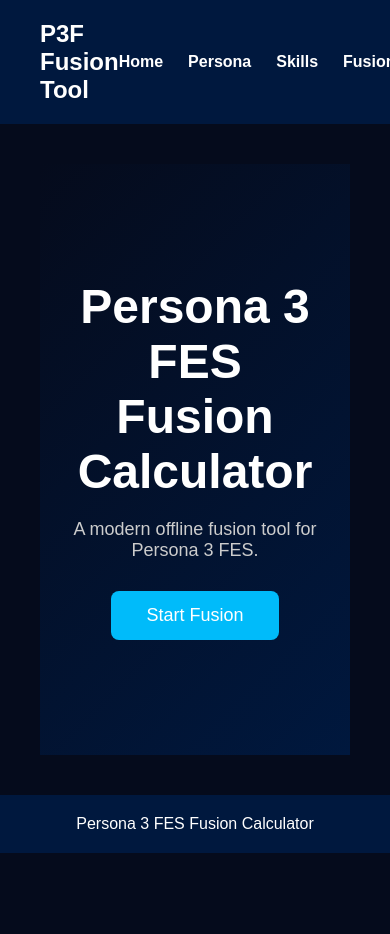
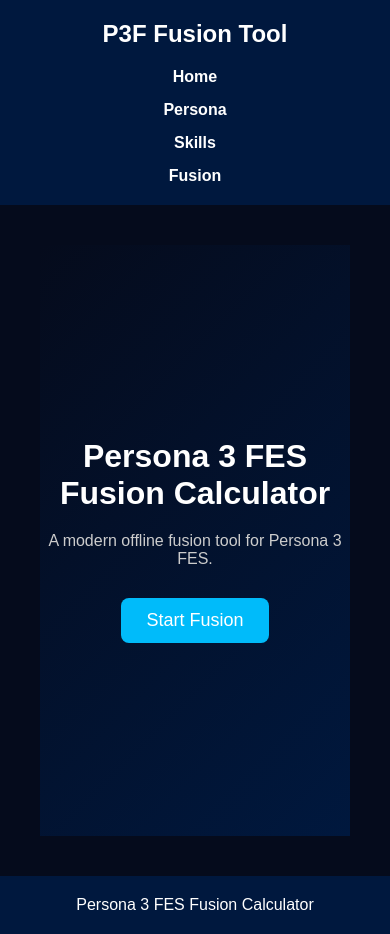
Before and after one commit to Vindorasta/persona3-fes-fusion-calculator, a website built with Vite: page index.html in a window 390 px wide. Before the commit the page ends 853 px from the top, so only its background shows below. Built offline with nearby package versions, Linux system fonts and the light colour scheme.

Commit message:
Add responsive design support

```diff
--- a/assets/css/style.css
+++ b/assets/css/style.css
@@ -139,3 +139,39 @@ footer {
 
   background-color: #79d7fd;
 }
+
+/* =========================
+   Responsive Design
+========================= */
+
+@media (max-width: 768px) {
+  /* Navbar */
+
+  .navbar {
+    flex-direction: column;
+
+    gap: 20px;
+  }
+
+  .navbar-menu {
+    flex-direction: column;
+
+    align-items: center;
+
+    gap: 15px;
+  }
+
+  /* Hero */
+
+  .hero-content h2 {
+    font-size: 32px;
+  }
+
+  .hero-content p {
+    font-size: 16px;
+  }
+
+  .hero-button {
+    padding: 12px 25px;
+  }
+}
```
